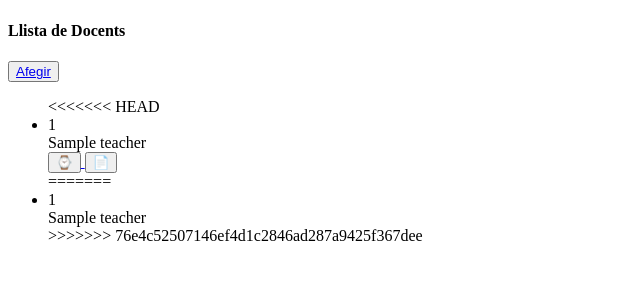
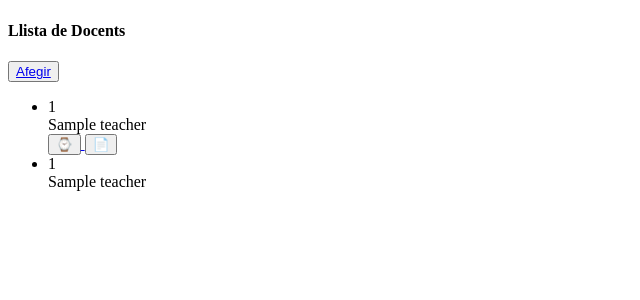
Before and after one commit to m12grup6/teacherplanner, a Symfony app: template www/teacher_planner/templates/teacher/allTeachers.html.twig in a window 1280 px wide. Shown: the part 154-454 px from the top of the page, without its empty margins (0-640 px from the left). Run offline with Twig, Linux system fonts and the light colour scheme; the template is opened without the code that fills it: most values are stand-ins (such as "Sample title", 1, 10 or a date in 2020); some libraries are stand-ins or nearby versions.

```diff
--- a/www/teacher_planner/templates/teacher/allTeachers.html.twig
+++ b/www/teacher_planner/templates/teacher/allTeachers.html.twig
@@ -26,7 +26,7 @@
         <div class="card-body">
             <ul class="list-group list-group-flush">
                 {% for teacher in allTeachers %}
-<<<<<<< HEAD
+
                     {% if teacher %}
                         <li class="list-group-item">
                             <div class="row align-items-center">
@@ -53,7 +53,6 @@
                             No n'hi ha
                         </li>
                     {% endif %}
-=======
                 {% if teacher %}
                     <li class="list-group-item">
                         <div class="row align-items-center">
@@ -66,7 +65,6 @@
                         No n'hi ha
                     </li>
                 {% endif %}
->>>>>>> 76e4c52507146ef4d1c2846ad287a9425f367dee
                 {% endfor %}
             </ul>
         </div>
```
